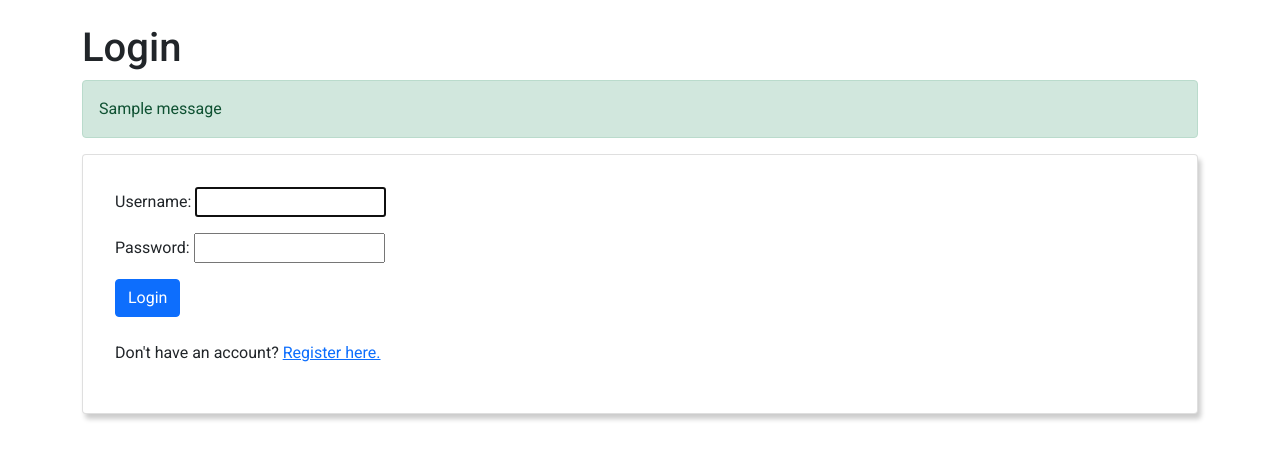
After one commit to alex1the1great/Share-To-Grow, a Django app: page /accounts/login/ in a window 1280 px wide. The commit adds this page. Shown: the top 460 px of the page. Run offline with Django 3.2, Linux system fonts and the light colour scheme; tables that the repository leaves empty hold one stand-in row (values such as "Sample post"); one stand-in notice (Sample message) is shown.

Commit message:
feat: created logi page for user.

```diff
--- /dev/null
+++ b/accounts/templates/accounts/login.html
@@ -0,0 +1,35 @@
+{% extends 'global_base.html' %}
+{% load static %}
+
+{% block css_link %}
+    <link rel="stylesheet" href="{% static 'accounts/style.css' %}">
+{% endblock css_link %}
+
+{% block title %}
+    Login to ShareToGrow.
+{% endblock title %}
+
+{% block content %}
+    <div class="container">
+        <br>
+        <h1>Login</h1>
+        {# message #}
+        {% if messages %}
+            {% for message in messages %}
+                <div {% if message.tags %} class="alert alert-{{ message.tags }}" {% endif %} role="alert">
+                    {{ message }}
+                </div>
+            {% endfor %}
+        {% endif %}
+        {# message. end #}
+        <div class="card">
+            <form action="{% url 'accounts:login' %}" method='post'>
+                {% csrf_token %}
+                {{ form.as_p }}
+                <input type="submit" value="Login" class="btn btn-primary">
+            </form>
+            <br>
+            <p>Don't have an account? <a href="{% url 'accounts:register' %}">Register here.</a></p>
+        </div>
+    </div>
+{% endblock content %}
--- a/accounts/templates/accounts/register.html
+++ b/accounts/templates/accounts/register.html
@@ -11,6 +11,7 @@
 
 {% block content %}
     <div class="container">
+        <br>
         <h1>Register new account</h1>
         <div class="card">
             <form action="{% url 'accounts:register' %}" method='post'>
@@ -18,6 +19,8 @@
                 {{ form.as_p }}
                 <input type="submit" value="Register" class="btn btn-primary">
             </form>
+            <br>
+            <p>Already have an account? <a href="{% url 'accounts:login' %}">Login here.</a></p>
         </div>
     </div>
 {% endblock content %}
--- a/accounts/urls.py
+++ b/accounts/urls.py
@@ -1,9 +1,10 @@
 from django.urls import path
 
-from .views import register
+from .views import register, login_view
 
 app_name = 'accounts'
 
 urlpatterns = [
-    path('register', register, name='register'),
+    path('register/', register, name='register'),
+    path('login/', login_view, name='login')
 ]
--- a/accounts/views.py
+++ b/accounts/views.py
@@ -1,5 +1,7 @@
-from django.shortcuts import render
-from django.contrib.auth.forms import UserCreationForm
+from django.shortcuts import render, redirect
+from django.contrib.auth.forms import (UserCreationForm, AuthenticationForm)
+from django.contrib.auth import login
+from django.contrib import messages
 
 
 def register(request):
@@ -7,6 +9,19 @@ def register(request):
         form = UserCreationForm(request.POST)
         if form.is_valid():
             form.save()
+            messages.success(request, 'Account created successfully. Please login here.')
+            return redirect('accounts:login')
     else:
         form = UserCreationForm()
     return render(request, 'accounts/register.html', {'form': form})
+
+
+def login_view(request):
+    if request.method == 'POST':
+        form = AuthenticationForm(data=request.POST)
+        if form.is_valid():
+            user = form.get_user()
+            login(request, user)
+    else:
+        form = AuthenticationForm()
+    return render(request, 'accounts/login.html', {'form': form})
```
